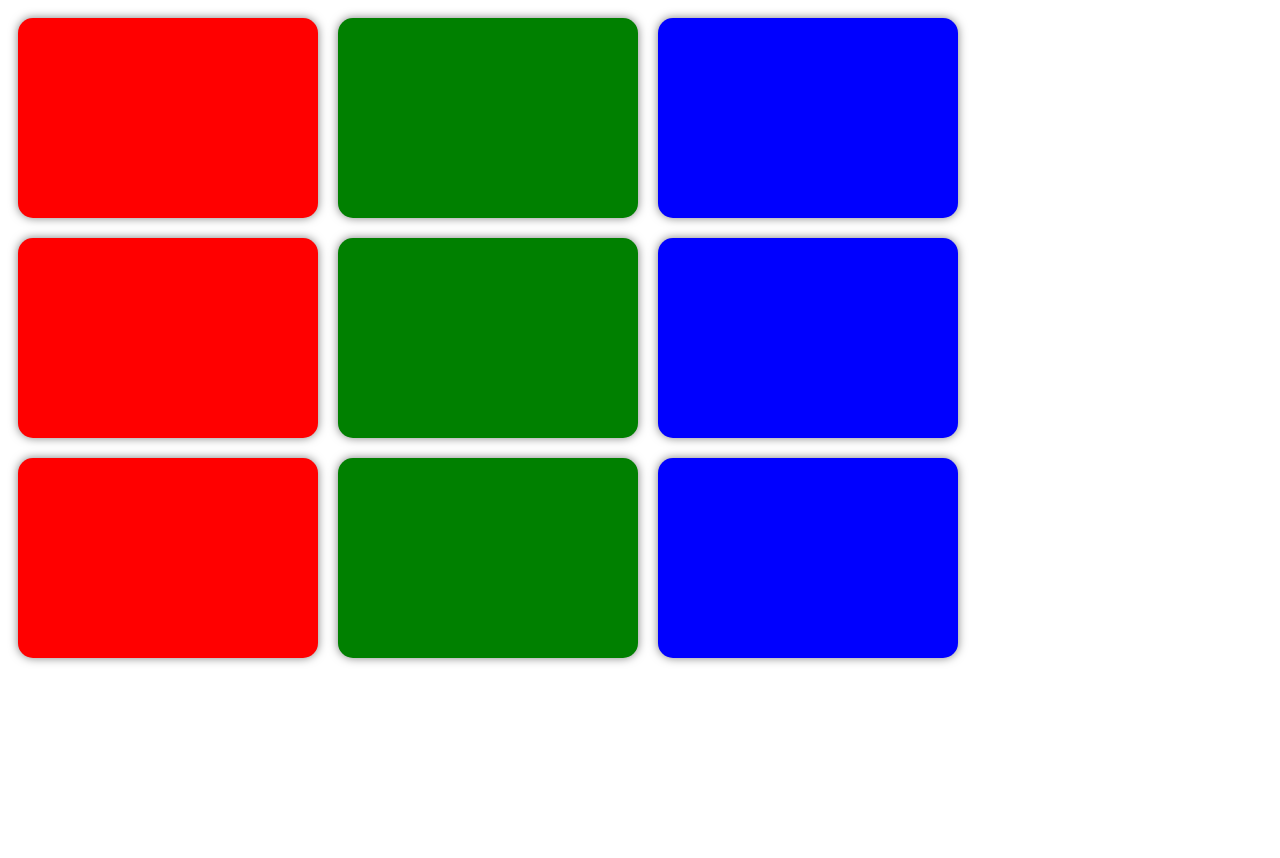
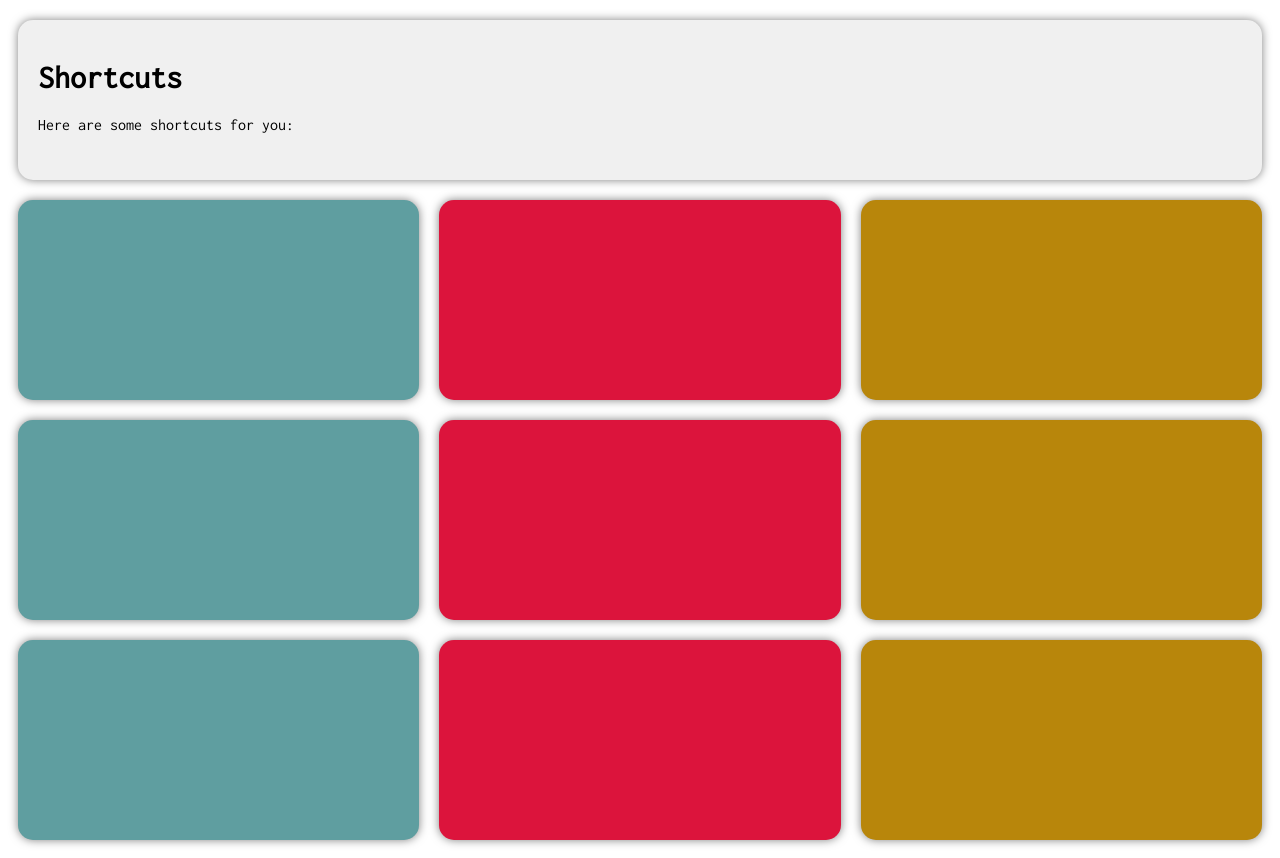
Before and after one commit to 227felix/227felix.github.io, a plain HTML site: page shortcuts/shortcuts.html in a window 1280 px wide. Before the commit the page ends 800 px from the top, so only its background shows below. Drawn offline with Linux system fonts and the light colour scheme; a web font is replaced by a local one.

Commit message:
Update shortcuts.css and shortcuts.html

```diff
--- a/shortcuts/shortcuts.css
+++ b/shortcuts/shortcuts.css
@@ -1,17 +1,30 @@
+:root {
+  font-family: "Inconsolata", monospace;
+}
+#first-content {
+  background-color: #f0f0f0;
+  margin: 10px;
+  margin-top: 20px;
+  padding: 20px;
+
+  height: 15vh;
+
+  border-radius: 15px;
+  box-shadow: 0 0 10px rgba(0, 0, 0, 0.5);
+}
+
 .box1 {
-  background-color: red;
+  background-color: cadetblue;
 }
 .box2 {
-  background-color: green;
+  background-color: crimson;
 }
 .box3 {
-  background-color: blue;
+  background-color: darkgoldenrod;
 }
 
 .box {
-  min-width: 100px;
-  max-width: 300px;
-  width: 30%;
+  width: calc(100% / 3 - 20px);
 
   min-height: 100px;
   max-height: 300px;
--- a/shortcuts/shortcuts.html
+++ b/shortcuts/shortcuts.html
@@ -6,10 +6,23 @@
     <meta name="viewport" content="width=device-width, initial-scale=1.0">
     <title>Util</title>
     <link rel="stylesheet" href="shortcuts.css">
+
+
+    <link rel="preconnect" href="https://fonts.googleapis.com">
+    <link rel="preconnect" href="https://fonts.gstatic.com" crossorigin>
+    <link href="https://fonts.googleapis.com/css2?family=Chivo+Mono&family=Inconsolata&display=swap" rel="stylesheet">
+    <link rel="icon"
+        href="https://em-content.zobj.net/thumbs/120/apple/354/call-me-hand_dark-skin-tone_1f919-1f3ff_1f3ff.png">
+
+
 </head>
 
 <body>
     <main>
+        <div id="first-content">
+            <h1>Shortcuts</h1>
+            <p>Here are some shortcuts for you:</p>
+        </div>
         <div id="wrapper">
             <div class="box box1"></div>
             <div class="box box2"></div>
```
